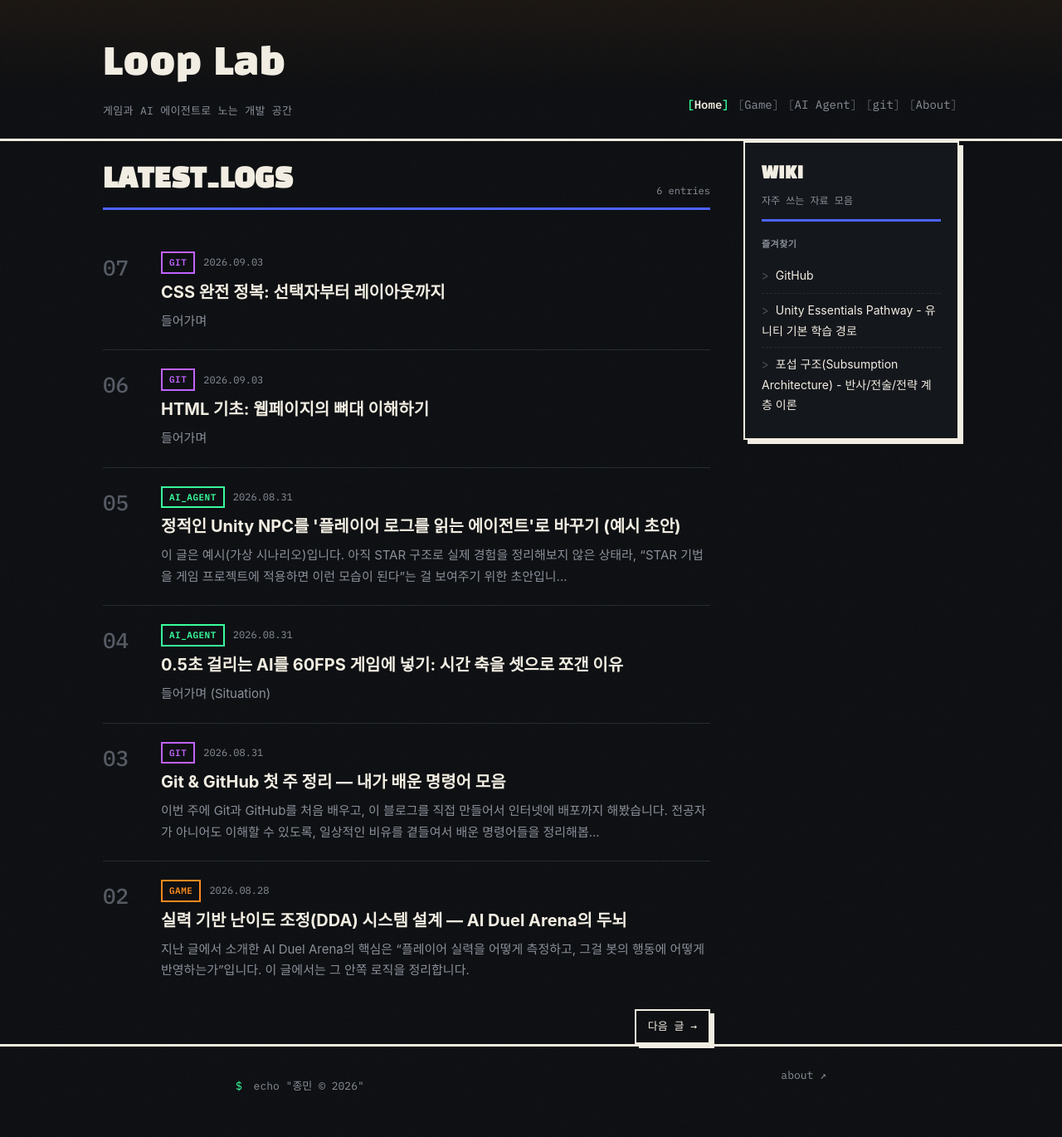
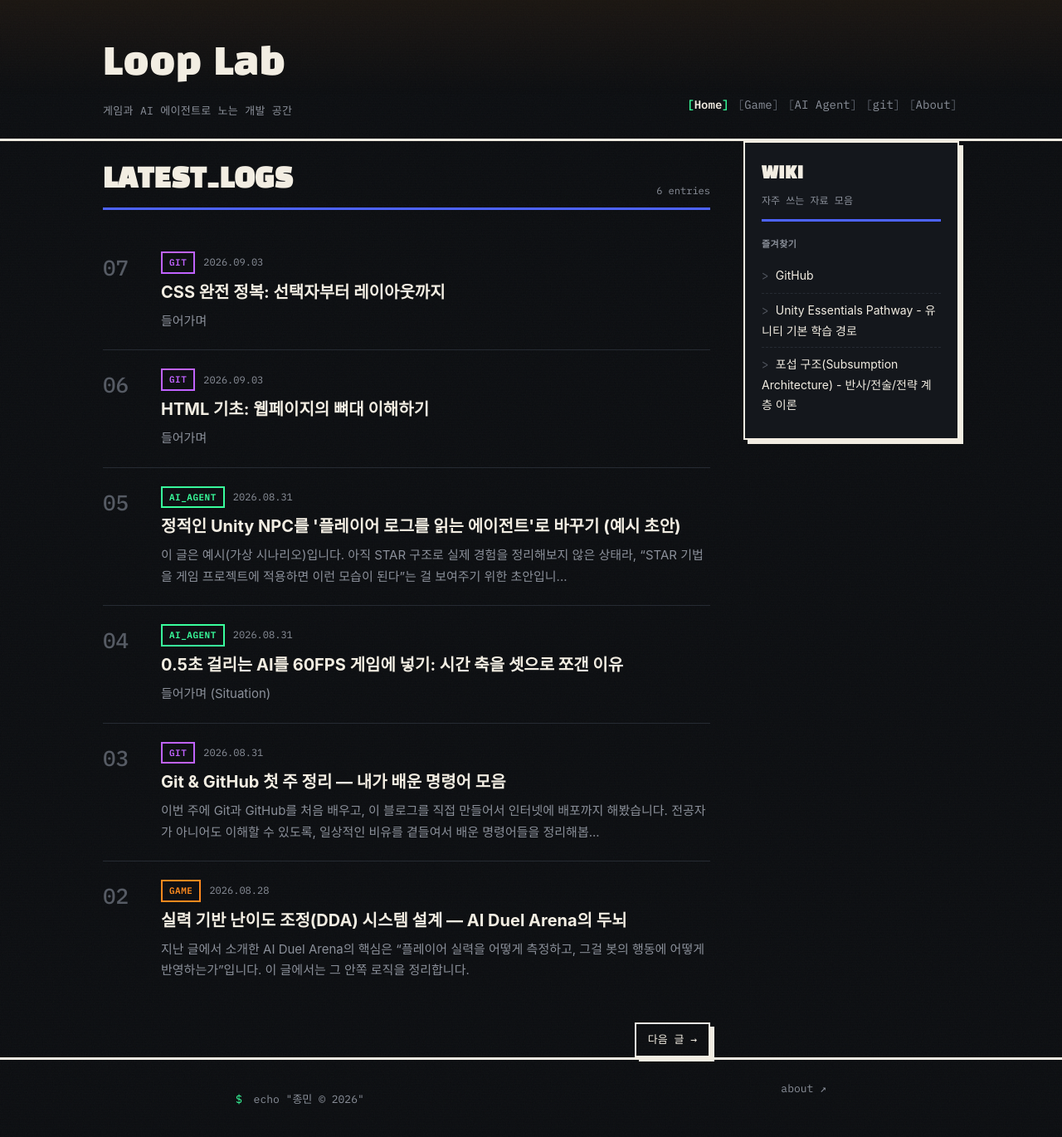
Before and after one commit to Lezo-Jong/my-blog, a Jekyll site: the page built from index.html, in a window 1280 px wide and 1389 px high. Shown: the top 1370 px of the window at 83% size. Built offline with Jekyll 4.4.1, drawn with Linux system fonts in a browser that asks for light colours; some web fonts are replaced; the list of posts is cut into pages by our own code.

Commit message:
no message

```diff
--- a/assets/css/style.css
+++ b/assets/css/style.css
@@ -221,7 +221,7 @@
   padding-bottom: 4px;
 }
 
-.post-list { list-style: none; margin: 0 0 12px 0; padding: 0; }
+.post-list { list-style: none; margin: 0 0 28px 0; padding: 0; }
 
 .post-card {
   --cat-accent: var(--accent-game);
@@ -304,7 +304,7 @@
 .pagination {
   display: flex;
   justify-content: space-between;
-  margin-top: 8px;
+  margin-top: 0;
 }
 
 .page-btn {
```
